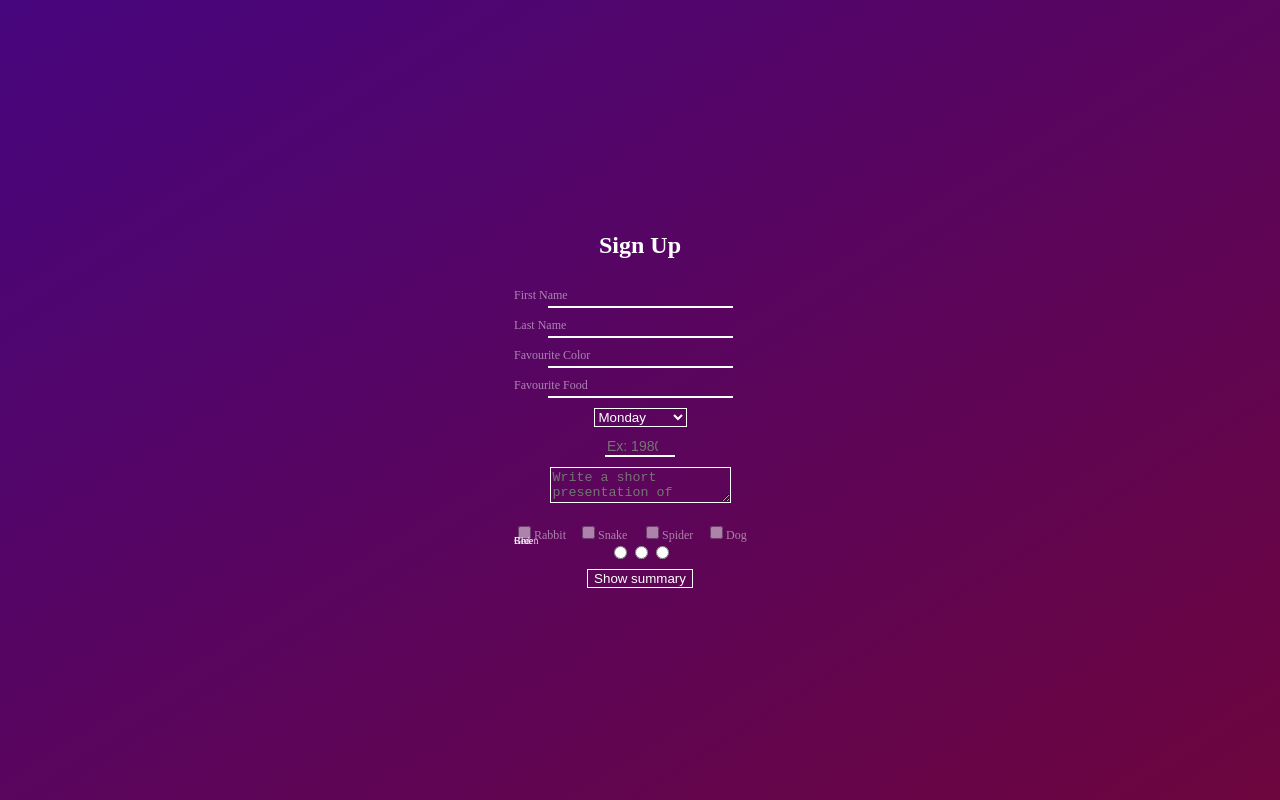
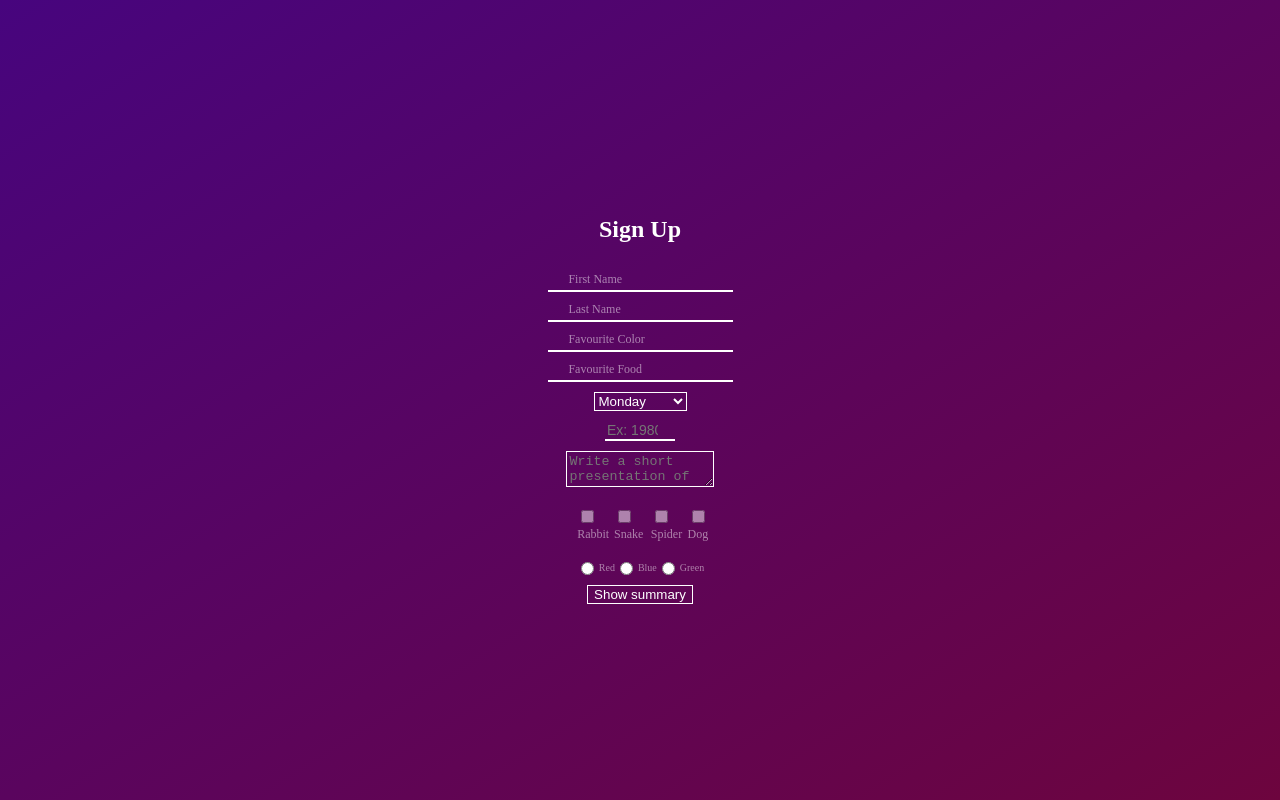
Before and after one commit to nekcoj/htmlcss-forms, a plain HTML site: page index.html in a window 1280 px wide. Drawn offline with Linux system fonts and the light colour scheme.

Commit message:
Update style.css

```diff
--- a/style.css
+++ b/style.css
@@ -25,7 +25,7 @@ body{
 
 .login-form section{
     display: flex;
-    width: 20vw;
+    width: 11.5vw;
     position: relative;
     margin: 10px 0;
     justify-content: center;
@@ -78,7 +78,17 @@ body{
     background: transparent;
     border: 1px solid white;
 }
-.rabbit, .spider, .snake, .dog{
-    display: block;
+#animals label{
+    width:1.5vw;
+    height:4vh;
+    padding-bottom: 2vh;
     position: relative;
 }
+#favourite-color input + label{
+    position: relative;
+    display: flex;
+    opacity: 0.5;
+    top: 0;
+    margin-right: 2px;
+
+}
```
